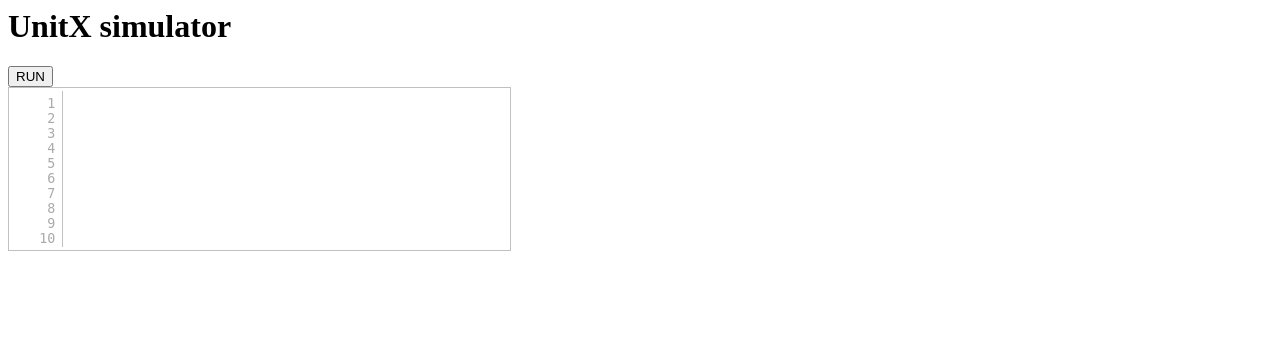
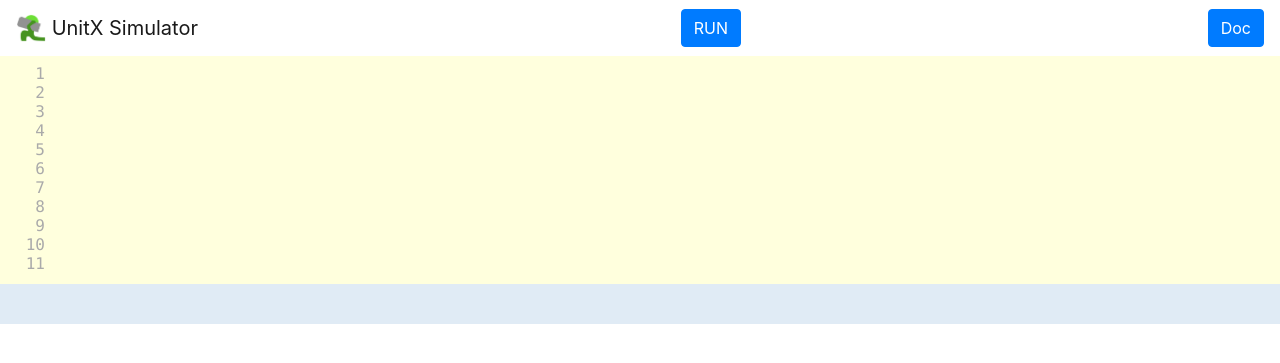
Before and after one commit to supertask/UnitXSimulator, a Flask app: page / in a window 1280 px wide. Shown: the top 363 px of the page. Run offline with Flask 2, Linux system fonts and the light colour scheme; some libraries are stand-ins or nearby versions.

Commit message:
Change a page design as bootstrap4.

```diff
--- a/requirements.txt
+++ b/requirements.txt
@@ -49,7 +49,6 @@ terminado==0.5
 tornado==4.2
 Twisted==13.2.0
 UnitX==0.7.0
-vboxapi==1.0
 Werkzeug==0.11.3
 worldmap==0.0.1
 wxPython==3.0.2.0
--- a/server.py
+++ b/server.py
@@ -7,11 +7,11 @@ import os.path
 from flask import Flask, request, url_for, redirect, render_template, send_from_directory
 from unitx.example import Example
 
-app = Flask(__name__, template_folder='./template', static_url_path='')
+app = Flask(__name__, template_folder='./static/template', static_url_path='')
 #app._static_folder='./static'
 intaractive_unitx = Example(is_intaractive_run=True)
 io_unitx = Example(is_intaractive_run=False)
-tmp_folder = 'tmp/'
+tmp_folder = './static/tmp/'
 textarea_db = tmp_folder + 'tmp_textarea.txt'
 
 def run_unitx(code):
@@ -53,5 +53,5 @@ def do_static(filepath):
 
 if __name__ == "__main__":
     port = int(os.environ.get("PORT", 5000))
-    #app.run(host='localhost', port=port, debug=True)
-    app.run(host='0.0.0.0', port=port, debug=True)
+    app.run(host='localhost', port=port, debug=True)
+    #app.run(host='0.0.0.0', port=port, debug=True)
--- a/static/css/style.css
+++ b/static/css/style.css
@@ -1,168 +1,26 @@
-
-
-/*
-html {
-	height: 100%;
+.linedwrap, .linedtextarea, .lined {
+    background-color: rgb(255, 255, 221);
 }
-body {
-	color: black;
-	padding: 0;
-	margin: 0;
-	width: 100%;
-	height: 100%;
-}
-a {
-	color: #009;
+.lined {
+    border: none;
+    overflow: auto;
+    outline: none;
+    -webkit-box-shadow: none;
+    -moz-box-shadow: none;
+    box-shadow: none;
 }
 
-.codelines {
-    padding-top: 0px;
+.lineno, .lined {
+    font-family: Menlo, monospace !important;
+    font-size: 16px !important;
+
 }
 
-#wrap {
-	padding: 5px;
-	margin: 0;
-
-	position: absolute;
-	top: 50px;
-	bottom: 25%;
-	left: 0;
-	right: 0;
-
-	background: #FFD;
+.linedwrap, .codelines, .lines {
+    border: none !important;
 }
 
-
-
-#code, #output, pre, .lines {
-	font-family: Menlo, monospace;
-	font-size: 11pt;
+#result {
+    background-color: #E0EBF5;
+    padding: 20px;
 }
-
-#code {
-	color: black;
-	background: inherit;
-
-	width: 100%;
-	height: 100%;
-	padding: 0; margin: 0;
-	border: none;
-	outline: none;
-	resize: none;
-	wrap: off;
-	float: right;
-}
-#output {
-	position: absolute;
-	top: 75%;
-	bottom: 0;
-	left: 0;
-	right: 0;
-	padding: 8px;
-}
-#output .system, #output .loading {
-	color: #999;
-}
-#output .stderr, #output .error {
-	color: #900;
-}
-#output pre {
-	margin: 0;
-}
-#banner {
-	position: absolute;
-	left: 0;
-	right: 0;
-	top: 0;
-	height: 50px;
-	background-color: #E0EBF5;
-}
-#head {
-	float: left;
-	padding: 15px 10px;
-
-	font-size: 20px;
-	font-family: sans-serif;
-}
-#controls {
-	float: left;
-	padding: 10px 15px;
-	min-width: 245px;
-}
-#controls > input {
-	border-radius: 6px;
-}
-#aboutControls {
-	float: right;
-	padding: 10px 15px;
-}
-input[type=button],
-#importsBox {
-	height: 30px;
-	border: 1px solid #375EAB;
-	font-size: 16px;
-	font-family: sans-serif;
-	background: #375EAB;
-	color: white;
-	position: static;
-	top: 1px;
-	border-radius: 5px;
-}
-#importsBox {
-	position: relative;
-	display: inline;
-	padding: 5px 0;
-	margin-right: 5px;
-}
-#importsBox input {
-	position: relative;
-	top: -2px;
-	left: 1px;
-	height: 10px;
-	width: 10px;
-}
-#shareURL {
-	width: 280px;
-	font-size: 16px;
-	border: 1px solid #ccc;
-	background: #eee;
-	color: black;
-	height: 23px;
-}
-#embedLabel {
-	font-family: sans-serif;
-}
-.lines {
-	float: left;
-	overflow: hidden;
-	text-align: right;
-}
-.lines div {
-	padding-right: 5px;
-	color: lightgray;
-}
-.lineerror {
-	color: red;
-	background: #FDD;
-}
-.exit {
-	color: lightgray;
-}
-
-.embedded #banner {
-	display: none;
-}
-.embedded #wrap {
-	top: 0;
-}
-#embedRun {
-	display: none;
-}
-.embedded #embedRun {
-	display: block;
-	position: absolute;
-	z-index: 1;
-	top: 10px;
-	right: 10px;
-}
-*/
--- /dev/null
+++ b/static/template/unitx_template.html
@@ -0,0 +1,67 @@
+<!DOCTYPE html>
+<html lang="en">
+<head>
+    <!-- Required meta tags always come first -->
+	<title>UnitX simulator</title>
+    <meta charset="utf-8">
+    <meta name="viewport" content="width=device-width, initial-scale=1, shrink-to-fit=no">
+    <meta http-equiv="x-ua-compatible" content="ie=edge">
+
+    <!-- Bootstrap CSS -->
+    <link rel="stylesheet" href="https://maxcdn.bootstrapcdn.com/bootstrap/4.0.0-alpha.5/css/bootstrap.min.css" integrity="sha384-AysaV+vQoT3kOAXZkl02PThvDr8HYKPZhNT5h/CXfBThSRXQ6jW5DO2ekP5ViFdi" crossorigin="anonymous">
+	<link href="css/jquery-linedtextarea.css" type="text/css" rel="stylesheet" />
+	<link href="css/style.css" type="text/css" rel="stylesheet" />
+</head>
+
+<body>
+
+    <form id="uploadForm" action="/run" method="post">
+        <nav class="navbar navbar-light bg-faded">
+            <a class="navbar-brand" href="#">
+                <img src="img/unit.png" width="30" height="30" class="d-inline-block align-top" alt="UnitX logo">
+                UnitX Simulator
+            </a>
+            <button type="submit" name="run_code" class="btn btn-primary">RUN</button>
+            <a class="btn btn-primary" href="http://supertask.jp" role="button" target='_blank'>Doc</a>
+        </nav>
+        <textarea type="text" name="code" class="lined" rows="11" style="width: 100%; ">{{code}}</textarea>
+        <pre id="result">{{result}}</pre>
+    </form>
+
+    <!-- jQuery first, then Tether, then Bootstrap JS. -->
+    <script src="https://ajax.googleapis.com/ajax/libs/jquery/3.1.1/jquery.min.js" integrity="sha384-3ceskX3iaEnIogmQchP8opvBy3Mi7Ce34nWjpBIwVTHfGYWQS9jwHDVRnpKKHJg7" crossorigin="anonymous"></script>
+    <script src="https://cdnjs.cloudflare.com/ajax/libs/tether/1.3.7/js/tether.min.js" integrity="sha384-XTs3FgkjiBgo8qjEjBk0tGmf3wPrWtA6coPfQDfFEY8AnYJwjalXCiosYRBIBZX8" crossorigin="anonymous"></script>
+    <script src="https://maxcdn.bootstrapcdn.com/bootstrap/4.0.0-alpha.5/js/bootstrap.min.js" integrity="sha384-BLiI7JTZm+JWlgKa0M0kGRpJbF2J8q+qreVrKBC47e3K6BW78kGLrCkeRX6I9RoK" crossorigin="anonymous"></script>
+
+    <!-- Jquery -->
+	<script src="js/jquery-linedtextarea.js"></script>
+    <script>
+    $(function() {
+        $(".lined").linedtextarea();
+        /*
+        $('#run_button').click(function() {
+            var playing;
+            $.ajax('/run', {
+                type: 'POST',
+                data: $('textarea#code').val(),
+                dataType: 'json',
+                success: function(data) {
+                    if (!data) return;
+                    //if (playing != null) playing.Stop();
+                    if (data.Errors) {
+                        error(output, data.Errors);
+                        return;
+                    }
+                    //playing = playback(output, data.Events);
+                },
+                error: function() {
+                    //error(output, 'Error communicating with remote server.');
+                }
+            });
+        });
+        */
+    });
+    </script>
+
+  </body>
+</html>
--- a/template/unitx_template.html
+++ b/static/template/unitx_template_back.html
@@ -24,33 +24,6 @@
 
     <pre id="result">{{ result }}<pre>
 
-    <script>
-    $(function() {
-        $(".lined").linedtextarea();
-
-        /*
-        $('#run_button').click(function() {
-            var playing;
-            $.ajax('/run', {
-                type: 'POST',
-                data: {'version': 2, 'body': $('textarea#code').val()},
-                dataType: 'json',
-                success: function(data) {
-                    if (!data) return;
-                    //if (playing != null) playing.Stop();
-                    if (data.Errors) {
-                        error(output, data.Errors);
-                        return;
-                    }
-                    //playing = playback(output, data.Events);
-                },
-                error: function() {
-                    //error(output, 'Error communicating with remote server.');
-                }
-            });
-        });
-        */
-    });
 
 
 
```
Also changed, not shown: static/img/unit.png (added), 7 other files.
